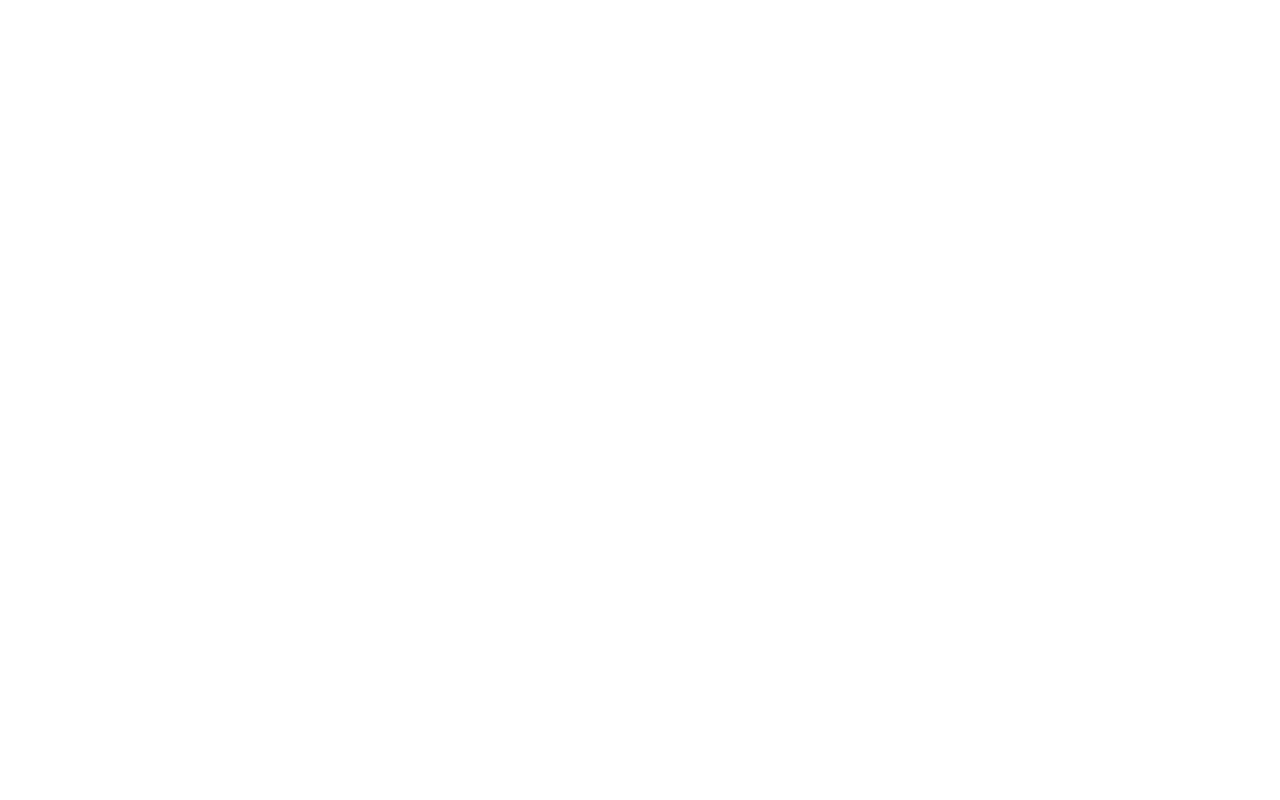
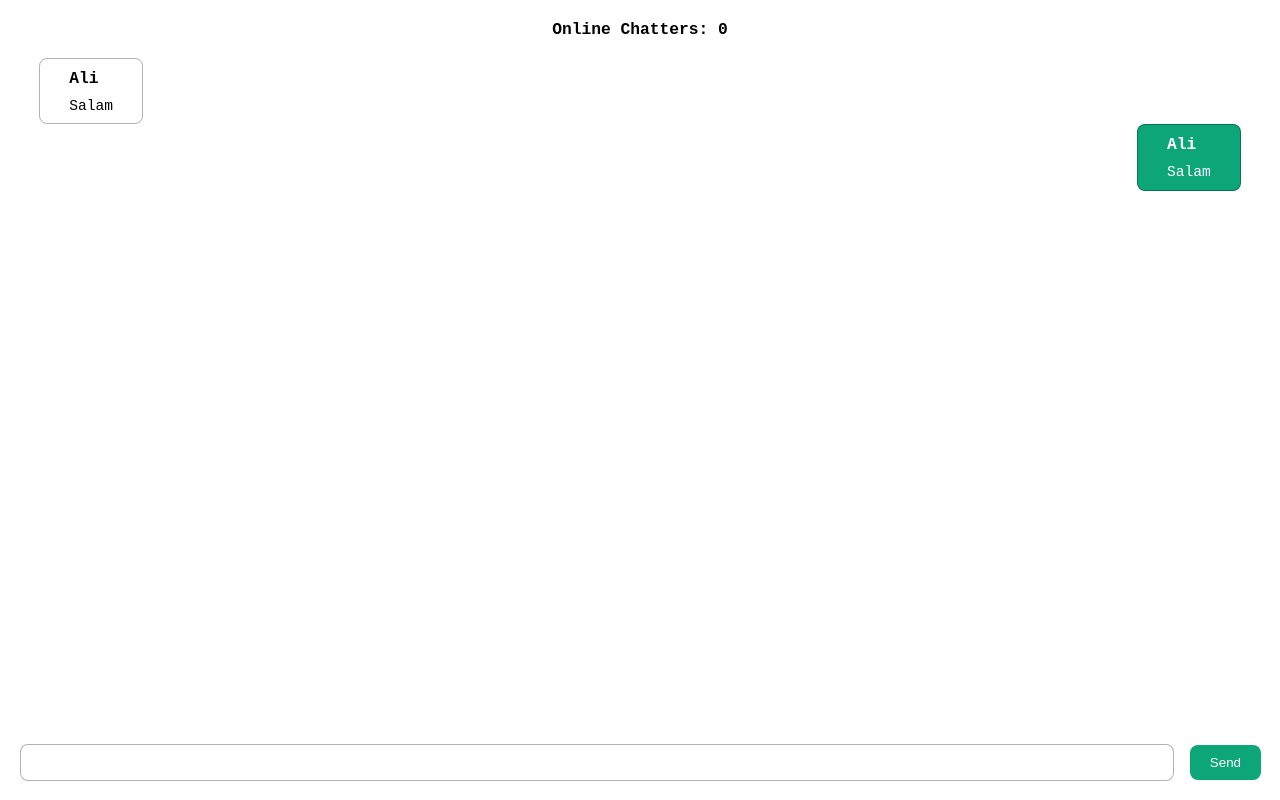
Before and after one commit to Afsharrr/online-chat, a website: page public/index.html in a window 1280 px wide. Drawn offline with Linux system fonts and the light colour scheme.

Commit message:
added html and some styling

```diff
--- a/public/index.html
+++ b/public/index.html
@@ -1,12 +1,35 @@
 <!DOCTYPE html>
 <html lang="en">
-<head>
-  <meta charset="UTF-8">
-  <meta http-equiv="X-UA-Compatible" content="IE=edge">
-  <meta name="viewport" content="width=device-width, initial-scale=1.0">
-  <title>Online Chat</title>
-</head>
-<body>
+  <head>
+    <meta charset="UTF-8" />
+    <meta http-equiv="X-UA-Compatible" content="IE=edge" />
+    <meta name="viewport" content="width=device-width, initial-scale=1.0" />
+    <title>Online Chat</title>
+    <link rel="stylesheet" href="style.css" />
+  </head>
+  <body>
+    <header class="chat-info">
+      <h1 class="chatters">
+        Online Chatters: <span class="online-chatters">0</span>
+      </h1>
+    </header>
+    <main>
+      <ul class="chat">
+        <li class="message">
+          <p class="message-username">Ali</p>
+          <p class="message-text">Salam</p>
+        </li>
 
-</body>
+        <li class="message message-sender">
+          <p class="message-username">Ali</p>
+          <p class="message-text">Salam</p>
+        </li>
+      </ul>
+      <form class="chatbox">
+        <input type="text" class="message-box" />
+        <button type="submit" class="send-btn">Send</button>
+      </form>
+    </main>
+    <script src="clien.js"></script>
+  </body>
 </html>
--- a/public/style.css
+++ b/public/style.css
@@ -0,0 +1,87 @@
+* {
+  padding: 0;
+  margin: 0;
+  box-sizing: border-box;
+  transition: all 0.3s;
+}
+
+*:focus {
+  outline: none;
+  box-shadow: 0 0 0 5px #0ca6787e;
+}
+
+html {
+  overflow-x: hidden;
+  font-size: 62.5%;
+  font-family: monospace;
+}
+
+.chat-info {
+  width: 100%;
+  text-align: center;
+  padding: 2.4rem 0;
+  position: sticky;
+  top: 0;
+}
+
+.chatbox {
+  position: fixed;
+  bottom: 0;
+  width: 100%;
+  display: flex;
+  padding: 2.4rem;
+  gap: 2rem;
+  align-items: center;
+}
+
+.message-box {
+  width: 100%;
+  padding: 1.2rem 2.4rem;
+  border-radius: 8px;
+  border: 1px solid rgba(0, 0, 0, 0.3);
+}
+
+.send-btn {
+  padding: 1.2rem 2.4rem;
+  background-color: #0ca678;
+  border: none;
+  color: #fff;
+  border-radius: 8px;
+}
+
+.chat {
+  width: 100%;
+  list-style: none;
+  padding: 0 4.8rem;
+  display: flex;
+  flex-direction: column;
+  align-items: flex-start;
+}
+
+.message {
+  display: inline-block;
+  padding: 1.2rem 3.6rem;
+  font-size: 1.8rem;
+  border: 1px solid rgba(0, 0, 0, 0.3);
+  flex-direction: column;
+  max-width: 50%;
+  border-radius: 8px;
+}
+
+.message-sender {
+  align-self: flex-end;
+  background-color: #0ca678;
+  color: #fff;
+}
+
+@media (max-width: 600px) {
+  .message {
+    width: 100%;
+  }
+}
+
+.message-username {
+  font-size: 2rem;
+  margin-bottom: 1.2rem;
+  font-weight: bold;
+}
```
